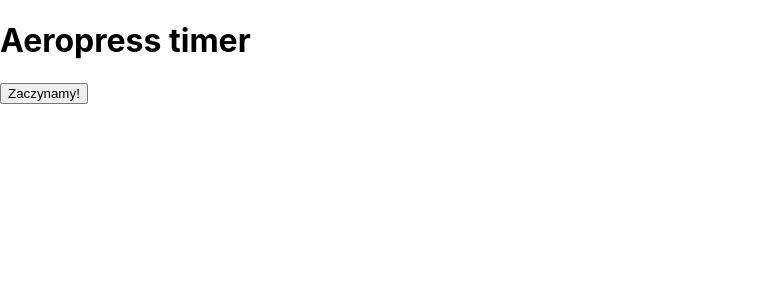
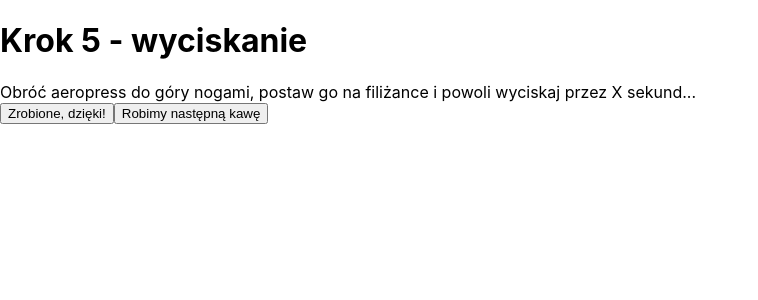
Before and after one commit to robert-skarzycki/aeropress-timer, a React (Create React App) app in the folder webapp/: page /#/press in a window 1280 px wide. Shown: the top 300 px of the page, without its empty margins (0-758 px from the left). Built offline with nearby package versions, Linux system fonts and the light colour scheme.

Commit message:
Basic steps with navigation

```diff
--- a/webapp/src/App.tsx
+++ b/webapp/src/App.tsx
@@ -1,13 +1,25 @@
 import React from "react";
-import { BrowserRouter as Router, Route } from "react-router-dom";
+import { HashRouter as Router, Route, Switch } from "react-router-dom";
 import Welcome from "./Welcome";
+import Grind from "./Grind";
+import Preinfuse from "./Preinfuse";
+import Fill from "./Fill";
+import Wait from "./Wait";
+import Press from "./Press";
 
 const App: React.FC = () => {
   return (
     <div className="App">
       <header className="App-header" />
       <Router>
-        <Route path="/" component={Welcome} />
+        <Switch>
+          <Route path="/grind" component={Grind} />
+          <Route path="/preinfuse" component={Preinfuse} />
+          <Route path="/fill" component={Fill} />
+          <Route path="/wait" component={Wait} />
+          <Route path="/press" component={Press} />
+          <Route path="/" component={Welcome} />
+        </Switch>
       </Router>
     </div>
   );
--- /dev/null
+++ b/webapp/src/Fill.tsx
@@ -0,0 +1,14 @@
+import React from "react";
+import NextButton from "./NextButton";
+
+export default class Fill extends React.Component {
+  public render(): JSX.Element {
+    return (
+      <div>
+        <h1>Krok 3 - uzupełnij</h1>
+        <div>Dolej 150 ml wody</div>
+        <NextButton caption="Dalej" path="/wait" />
+      </div>
+    );
+  }
+}
--- /dev/null
+++ b/webapp/src/Grind.tsx
@@ -0,0 +1,14 @@
+import React from "react";
+import NextButton from "./NextButton";
+
+export default class Grind extends React.Component {
+  public render(): JSX.Element {
+    return (
+      <div>
+        <h1>Krok 1 - mielenie kawy</h1>
+        <div />
+        <NextButton caption="Kawa zmielona!" path="/preinfuse" />
+      </div>
+    );
+  }
+}
--- /dev/null
+++ b/webapp/src/NextButton.tsx
@@ -0,0 +1,16 @@
+import React from "react";
+import { withRouter, RouteComponentProps } from "react-router";
+
+class NextButton extends React.Component<
+  { caption: string; path: string } & RouteComponentProps
+> {
+  public render(): JSX.Element {
+    return <button onClick={this.next}>{this.props.caption}</button>;
+  }
+
+  private next = () => {
+    this.props.history.push(this.props.path);
+  };
+}
+
+export default withRouter(NextButton);
--- /dev/null
+++ b/webapp/src/Preinfuse.tsx
@@ -0,0 +1,14 @@
+import React from "react";
+import NextButton from "./NextButton";
+
+export default class Preinfuse extends React.Component {
+  public render(): JSX.Element {
+    return (
+      <div>
+        <h1>Krok 2 - preinfuzja</h1>
+        <div>Wlej 50 ml wody i poczekaj 30 sekund.</div>
+        <NextButton caption="Dalej" path="/fill" />
+      </div>
+    );
+  }
+}
--- /dev/null
+++ b/webapp/src/Press.tsx
@@ -0,0 +1,18 @@
+import React from "react";
+import NextButton from "./NextButton";
+
+export default class Press extends React.Component {
+  public render(): JSX.Element {
+    return (
+      <div>
+        <h1>Krok 5 - wyciskanie</h1>
+        <div>
+          Obróć aeropress do góry nogami, postaw go na filiżance i powoli
+          wyciskaj przez X sekund...
+        </div>
+        <NextButton caption="Zrobione, dzięki!" path="/" />
+        <NextButton caption="Robimy następną kawę" path="/grind" />
+      </div>
+    );
+  }
+}
--- /dev/null
+++ b/webapp/src/Wait.tsx
@@ -0,0 +1,14 @@
+import React from "react";
+import NextButton from "./NextButton";
+
+export default class Wait extends React.Component {
+  public render(): JSX.Element {
+    return (
+      <div>
+        <h1>Krok 4 - zaczekaj</h1>
+        <div>Zaczekaj X sekund...</div>
+        <NextButton caption="Dalej" path="/press" />
+      </div>
+    );
+  }
+}
--- a/webapp/src/Welcome.tsx
+++ b/webapp/src/Welcome.tsx
@@ -1,11 +1,12 @@
 import React from "react";
+import NextButton from "./NextButton";
 
 export default class Welcome extends React.Component {
   public render(): JSX.Element {
     return (
       <div>
         <h1>Aeropress timer</h1>
-        <button>Zaczynamy!</button>
+        <NextButton caption="Zaczynamy!" path="/grind" />
       </div>
     );
   }
```
